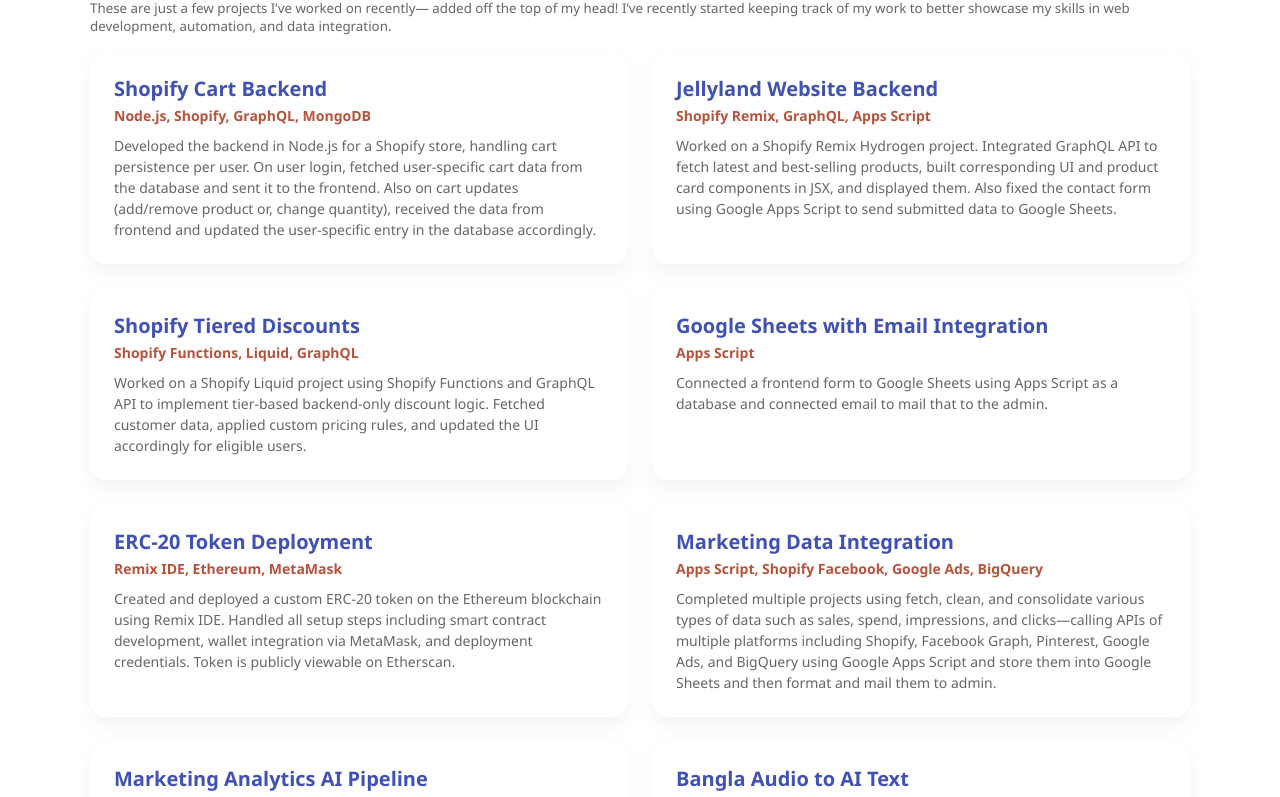
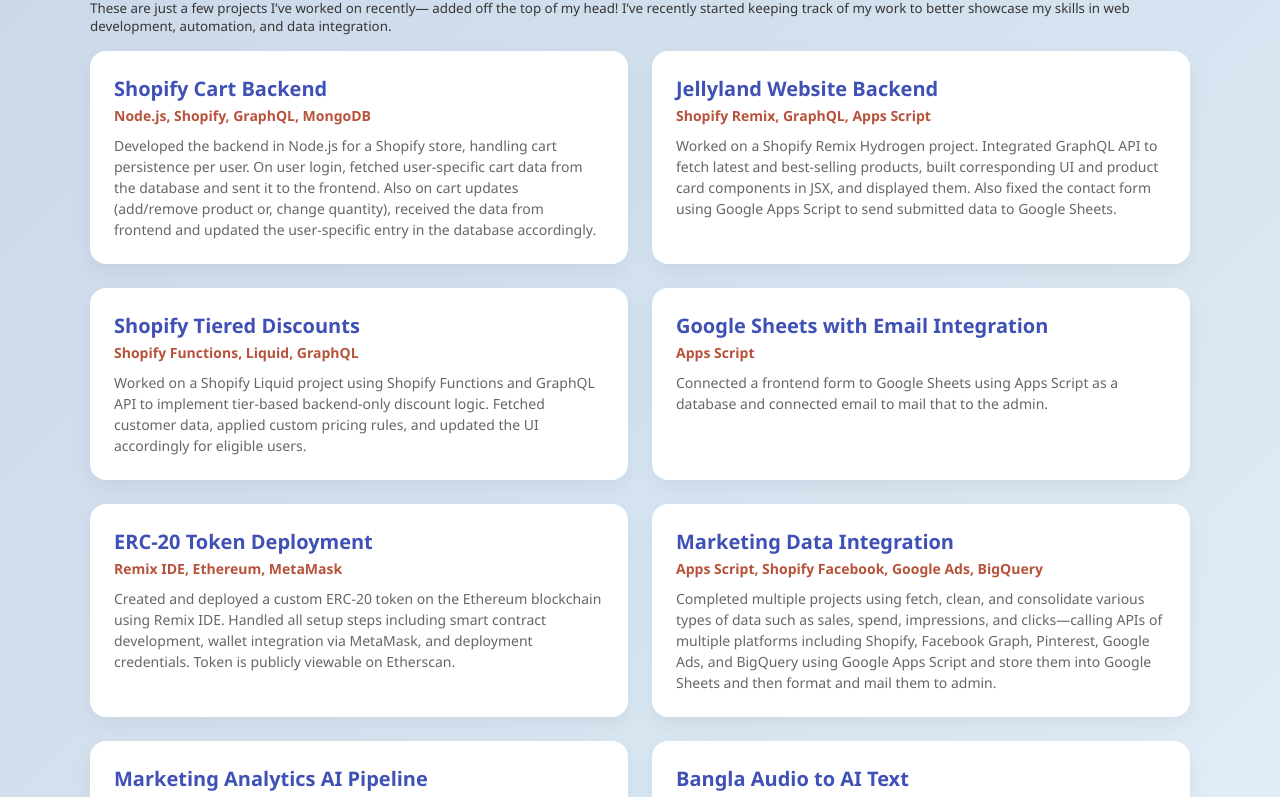
Before and after one commit to Ahmed-51/demo-portfolio, a plain HTML site: page index.html in a window 1280 px wide. Shown: the part 111-908 px from the top of the page. Drawn offline with Linux system fonts and the light colour scheme.

Commit message:
Update index.html

```diff
--- a/index.html
+++ b/index.html
@@ -18,7 +18,7 @@
       font-family: 'Segoe UI', Tahoma, sans-serif;
       margin: 0;
       padding: 30px 20px;
-      background: white;
+      background: linear-gradient(135deg, #c9d7e8 0%, #dbe9f4 70%, #e6f0fa 100%);
       color: var(--text);
     }
 
@@ -86,7 +86,7 @@
 
   <h2>Projects Completed</h2>
   <div class="container">
-    <small style="display: block; color: #666; margin-bottom: 16px;">
+    <small style="display: block; color: #383535; margin-bottom: 16px;">
       These are just a few projects I’ve worked on recently— added off the top of my head! I’ve recently started keeping
       track of my work to better showcase my skills in web development, automation, and data integration.
     </small>
```
